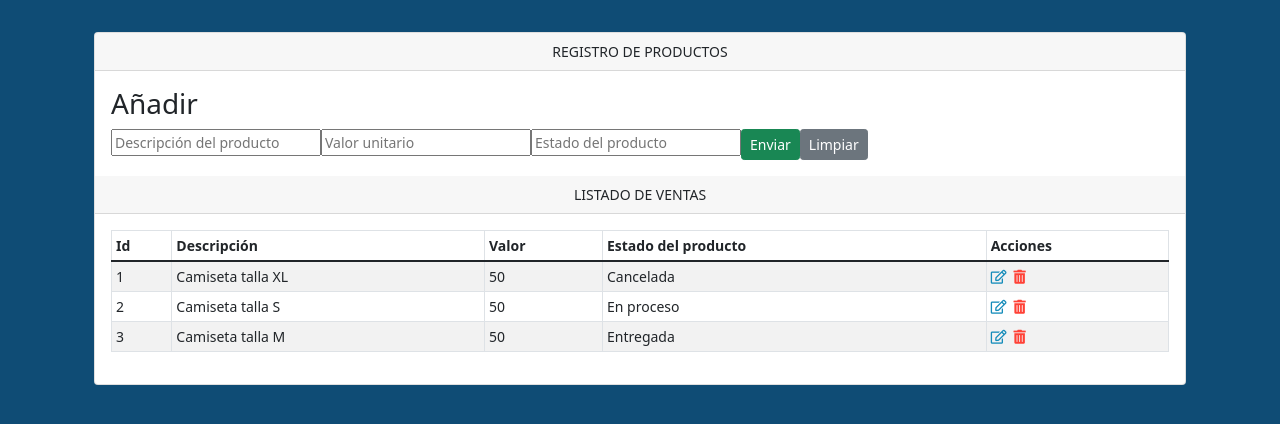
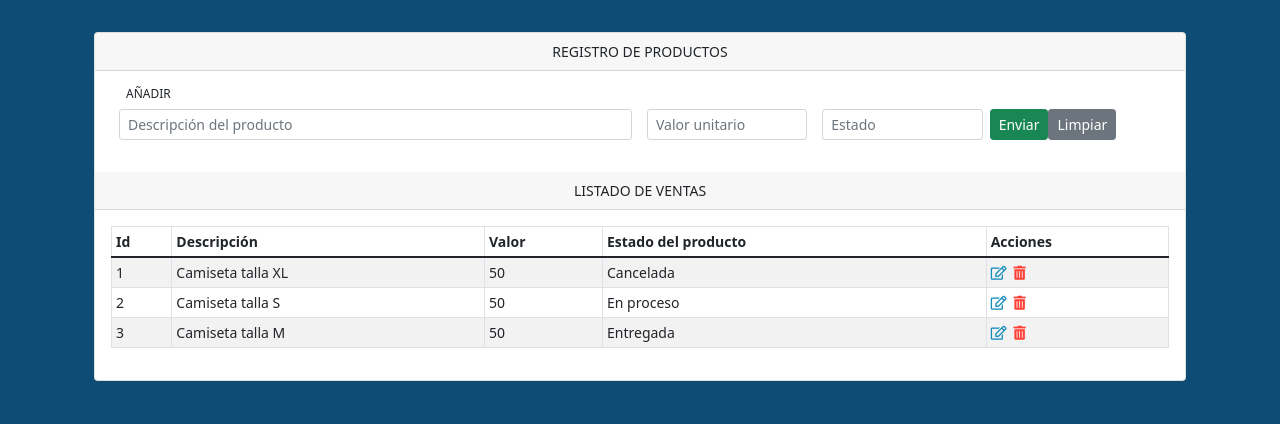
Before and after one commit to Tataalvarez/Grupo_13_Frontend, a React (Create React App) app in the folder app-ventas/: page / in a window 1280 px wide. Shown: the top 424 px of the page. Built offline with nearby package versions, Linux system fonts and the light colour scheme.

Commit message:
Ajustando estilos al formulario

```diff
--- a/app-ventas/src/components/products/ListForm.js
+++ b/app-ventas/src/components/products/ListForm.js
@@ -1,5 +1,6 @@
 // import axios from "axios";
 import React, { useEffect, useState } from "react";
+import { Form, InputGroup, Col, FormControl, Button } from "react-bootstrap";
 
 const initialForm = {
   id: null,
@@ -53,34 +54,59 @@ const ListForm = ({ createData, updateData, dataToEdit, setDataToEdit }) => {
   };
 
   return (
-    <div>
-      <h3>{dataToEdit ? "Editar" : "Añadir"}</h3>
-      <form onSubmit={handleSubmit}>
-        <input
+    <Form onSubmit={handleSubmit}>
+      <h3 className="titulo">{dataToEdit ? "Editar" : "Añadir"}</h3>
+      <InputGroup className="mb-3">
+        <Col sm={6} className="px-2">
+          <FormControl
+            size="sm"
             type="text"
             name="description"
             placeholder="Descripción del producto"
             onChange={handleChange}
             value={form.description}
           />
-        <input
+        </Col>
+        <Col sm={2} className="px-2">
+          <FormControl
+            size="sm"
             type="text"
             name="price"
             placeholder="Valor unitario"
             onChange={handleChange}
             value={form.price}
           />
-        <input
+        </Col>
+        <Col sm={2} className="px-2">
+          <FormControl
+            size="sm"
             type="text"
             name="status"
-          placeholder="Estado del producto"
+            placeholder="Estado"
             onChange={handleChange}
             value={form.status}
           />
-        <input className="btn btn-success btn-sm" type="submit" value="Enviar" />
-        <input className="btn btn-secondary btn-sm" type="reset" value="Limpiar" onClick={handleReset} />
-      </form>
-    </div>
+        </Col>
+        <Col>
+          <Button
+            className="btn btn-success btn-sm"
+            type="submit"
+            value="Enviar"
+          >
+            Enviar
+          </Button>
+          <Button
+            className="btn btn-secondary btn-sm"
+            type="submit"
+            value="Enviar"
+            onClick={handleReset}
+          >
+            Limpiar
+          </Button>
+        </Col>
+      </InputGroup>
+    </Form>
   );
 };
+
 export default ListForm;
--- a/app-ventas/src/components/products/Products.css
+++ b/app-ventas/src/components/products/Products.css
@@ -63,6 +63,13 @@
   .buscar:hover #input{
       width: 240px;
   }
+
   .buscar #input:focus{
       width: 240px;
   }
+
+  .titulo {
+    font-size: 12px;
+    text-transform: uppercase;
+    padding-left: 15px;
+  }
```
Lines whose indentation alone changed are shown as unchanged.
